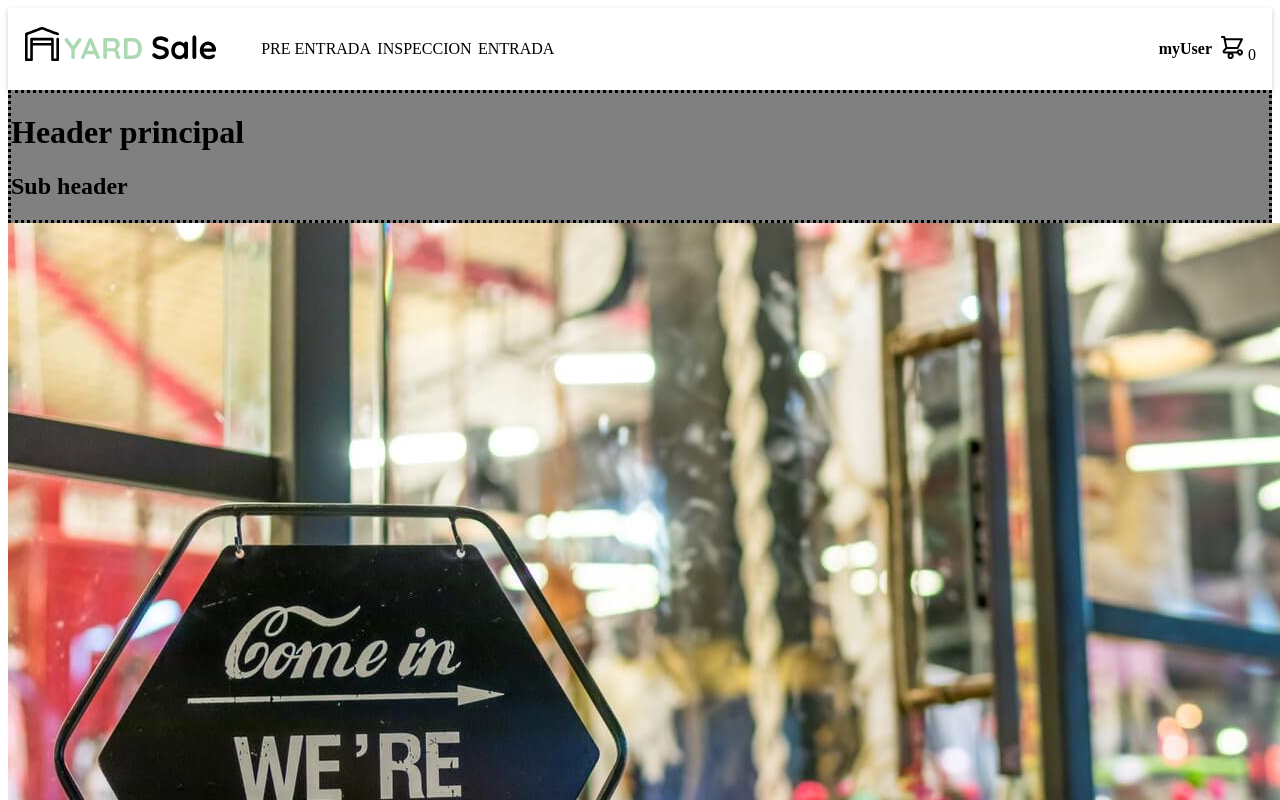
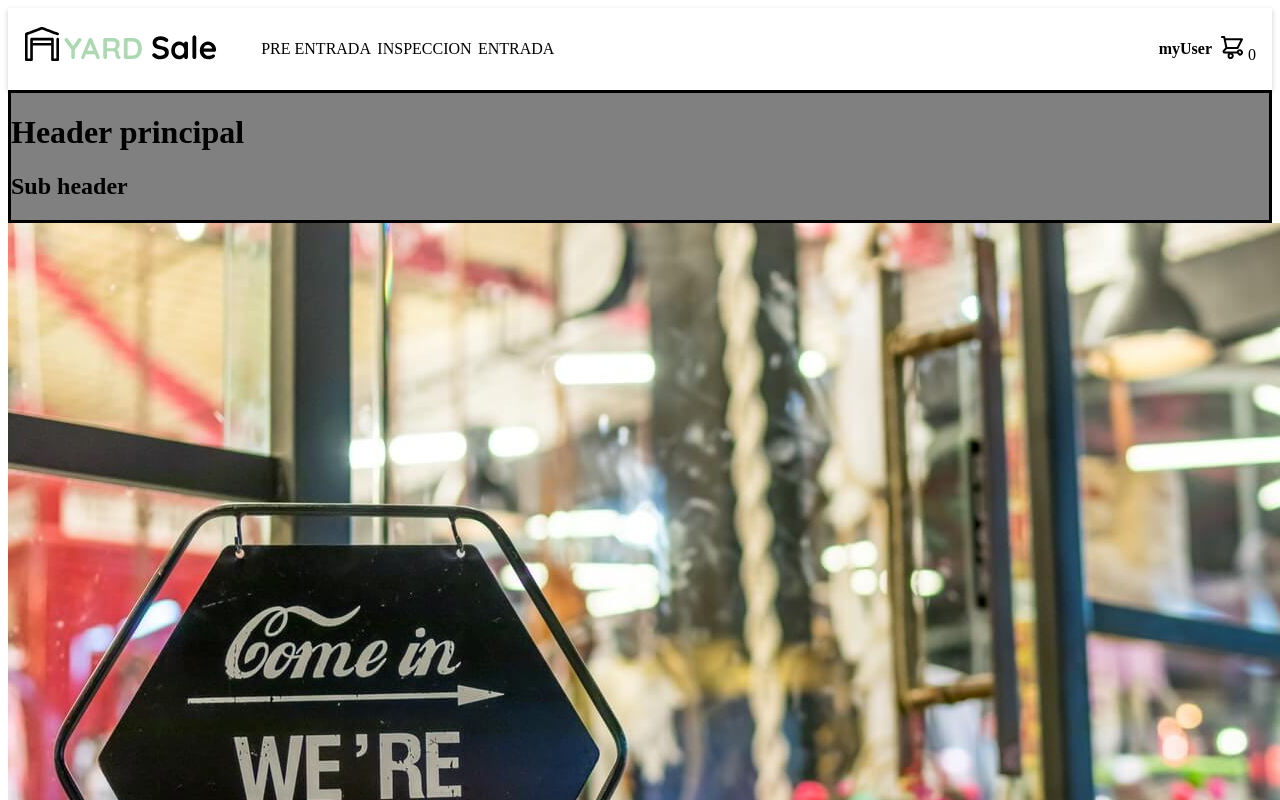
Before and after one commit to spbacilio/angular-menu, an Angular app: page /home in a window 1280 px wide. Shown: the top 800 px of the page. Built offline with nearby package versions, Linux system fonts and the light colour scheme.

Commit message:
Cambio margen de header

```diff
--- a/src/app/website/main-home/home/home.component.css
+++ b/src/app/website/main-home/home/home.component.css
@@ -1,6 +1,6 @@
 .main-header {
     background-color: gray;
-    border-style: dotted;
+    border-style:solid;
 }
 .main-footer{
     background-color: blueviolet;
```
